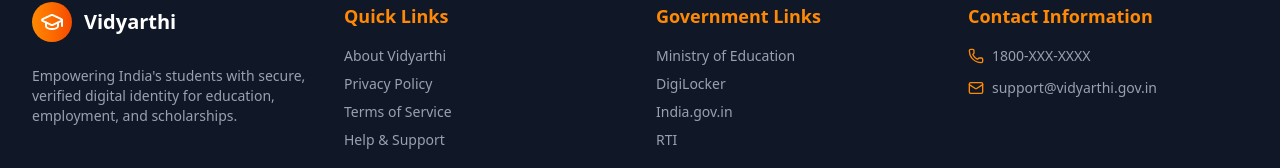
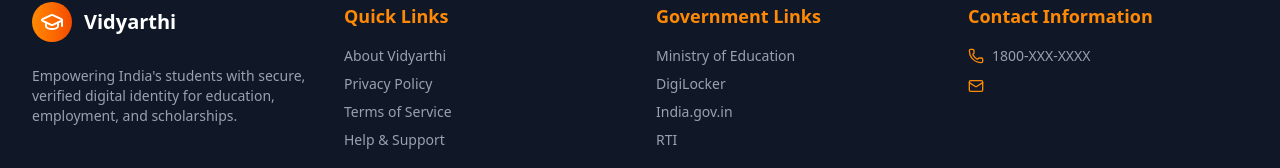
Before and after one commit to azaanaliraza/vidyarthi, a Next.js app: page / in a window 1280 px wide. Shown: the part 2992-3160 px from the top of the page. Built offline with nearby package versions, Linux system fonts and the light colour scheme; no server answers.

Commit message:
removed some fillers from landing page

```diff
--- a/src/app/page.tsx
+++ b/src/app/page.tsx
@@ -610,7 +610,6 @@
                 </div>
                 <div className="flex items-center">
                   <Mail className="w-4 h-4 text-orange-400 mr-2" />
-                  <span className="text-gray-400">support@vidyarthi.gov.in</span>
                 </div>
               </div>
             </div>
```
